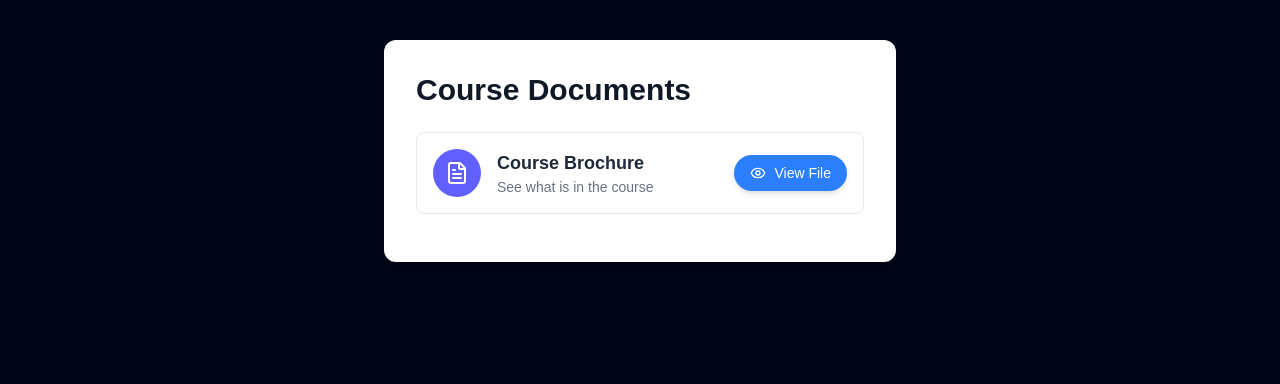
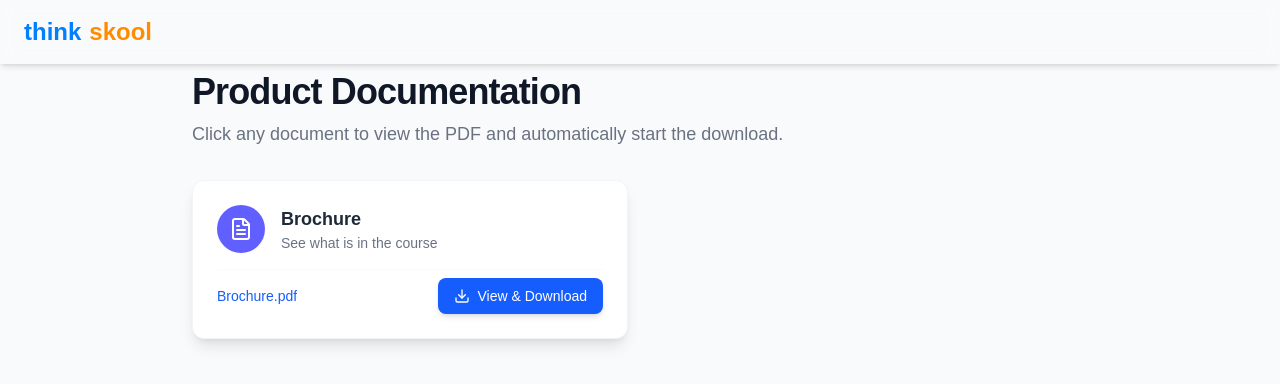
Before and after one commit to samar-raghav1/thinkskool, a React (Vite) app in the folder Client/: page /downloads in a window 1280 px wide. Shown: the top 384 px of the page. Built offline with nearby package versions, Linux system fonts and the light colour scheme; no server answers.

Commit message:
Change in download page

```diff
--- a/Client/src/components/DownloadButton.jsx
+++ b/Client/src/components/DownloadButton.jsx
@@ -1,22 +1,53 @@
 import React from 'react'
 import Tooltip from './Tooltip';
-import { useNavigate } from 'react-router-dom';
 import { DownloadCloudIcon } from 'lucide-react';
+import Brochure from '../assets/pdf/Brochure.pdf';
 
 const DownloadButton = () => {
     const customOrange = '#FF8C00';
-    const navigate = useNavigate();
+    const [isVisible, setIsVisible] = React.useState(true);
+
+    React.useEffect(() => {
+        const handleScroll = () => {
+            if (window.scrollY > 400) {
+                setIsVisible(false);
+            } else {
+                setIsVisible(true);
+            }
+        };
+
+        window.addEventListener('scroll', handleScroll);
+        return () => window.removeEventListener('scroll', handleScroll);
+    }, []);
+
+    const handleDownload = () => {
+        // Open in new tab (preview)
+        window.open(Brochure, '_blank');
+
+        // Trigger download
+        setTimeout(() => {
+            const link = document.createElement('a');
+            link.href = Brochure;
+            link.download = 'Brochure.pdf';
+            document.body.appendChild(link);
+            link.click();
+            document.body.removeChild(link);
+        }, 100);
+    };
+
+    if (!isVisible) return null;
+
     return (
-     <div className="fixed bottom-6 right-6 z-50 mr-20">
+        <div className="fixed bottom-6 right-6 z-50 transition-opacity duration-300">
             <Tooltip text="Download catalog">
                 <button
-                        // NOTE: Ensure navigate and setIsMenuOpen functions are available in this scope
-                        onClick={() => {  navigate('/downloads'); }}
-                        className="p-4 flex rounded-full text-white transition duration-150 shadow-xl hover:shadow-2xl hover:scale-105 transform cursor-pointer"
+                    onClick={handleDownload}
+                    className="p-4 flex items-center gap-2 rounded-full text-white transition duration-150 shadow-xl hover:shadow-2xl hover:scale-105 transform cursor-pointer"
                     style={{ backgroundColor: customOrange }}
-                        aria-label="Download catalog"
+                    aria-label="Download Brochure"
                 >
                     <DownloadCloudIcon className="w-6 h-6" />
+                    <span className="font-semibold md:block hidden">Download Brochure</span>
                 </button>
             </Tooltip>
         </div>
--- a/Client/src/pages/DownloadPage.jsx
+++ b/Client/src/pages/DownloadPage.jsx
@@ -1,107 +1,109 @@
+/* eslint-disable no-unused-vars */
 import React, { useState } from 'react';
-import { FileText, Eye } from 'lucide-react';
+import { FileText, FolderOpen, FlaskConical, Download } from 'lucide-react';
+import Logo from '../components/Logo';
+import Brochure from '../assets/pdf/Brochure.pdf';
 
-// --- Data for demonstration ---
+// Mock data, replacing original icon references with Lucide icons
 const initialDocuments = [
   {
     id: 1,
-    title: "Course Brochure",
+    title: "Brochure",
     description: "See what is in the course",
-    // The user has requested this specific relative path.
-    // NOTE: For this to work in a real deployed environment, 'Brochure.pdf' MUST be
-    // accessible at the root of your server, often by placing it in the /public folder
-    // inside the 'assets/pdf' subdirectory.
-    url: "/assets/pdf/Brochure.pdf",
     fileName: "Brochure.pdf",
+    url: Brochure,
     Icon: FileText,
     color: 'bg-indigo-500'
   }
 ];
 
 /**
- * Handles the view action: fetches the document content as a Blob
- * and opens the Blob URL in a new tab for viewing only.
+ * Handles the dual action: first opens the document in a new tab,
+ * then triggers the download shortly after.
  * @param {object} doc - The document object containing url and fileName.
  */
-const handleViewAndDownload = async (doc) => {
+const handleViewAndDownload = (doc) => {
+  // 1. Open the PDF in a new tab/window for viewing
+  const newWindow = window.open(doc.url, '_blank', 'noopener,noreferrer');
+
+  // 2. Wait a moment before triggering the download.
+  // This small delay (100ms) helps ensure the browser processes the 'open' command first.
+  setTimeout(() => {
     try {
-    // 1. Fetch the file content as raw binary data (Blob)
-    const response = await fetch(doc.url);
-
-    // Check if the response is valid
-    if (!response.ok) {
-        // Log a specific error if the fetch fails (e.g., 404 Not Found)
-        console.error(`Failed to fetch document from ${doc.url}. Status: ${response.status} ${response.statusText}`);
-        // Fallback to the original URL if fetch fails
-        window.open(doc.url, '_blank', 'noopener,noreferrer');
-        return;
+      // 3. Trigger the download using a temporary anchor element
+      const link = document.createElement('a');
+      link.href = doc.url;
+      link.download = doc.fileName; // This attribute forces a download dialog
+      document.body.appendChild(link);
+      link.click();
+      document.body.removeChild(link);
+      console.log(`Download triggered for: ${doc.fileName}`);
+    } catch (error) {
+      // Fallback for strict browser environments
+      console.error("Could not trigger download. The file may only be opened for viewing.", error);
     }
-
-    const blob = await response.blob();
-
-    // Check content type to be sure it's a PDF
-    if (blob.type !== 'application/pdf') {
-        console.warn(`File fetched is not a PDF (MIME type: ${blob.type}). Attempting to open original URL.`);
-        // Fallback to the original URL if type check fails
-        window.open(doc.url, '_blank', 'noopener,noreferrer');
-        return;
-    }
-
-    // 2. Create a temporary client-side URL for the Blob
-    const blobUrl = URL.createObjectURL(blob);
-
-    // 3. Open the Blob URL in a new tab/window for viewing
-    window.open(blobUrl, '_blank', 'noopener,noreferrer');
-
-    // The object URL is not revoked here as the new window needs it.
-
-    console.log(`View successfully triggered for: ${doc.fileName}`);
-
-  } catch (error) {
-    console.error("Critical error during fetch or view process:", error);
-    // Final fallback: try to open the original URL
-    window.open(doc.url, '_blank', 'noopener,noreferrer');
-  }
+  }, 100);
 };
 
-// --- Demonstration Component ---
-
-const DocumentDownloadHandler = () => {
-    const [documents] = useState(initialDocuments);
+const DocumentCard = ({ doc }) => {
+  const IconComponent = doc.Icon;
 
   return (
-        <div className="p-8 max-w-lg mx-auto bg-white shadow-xl rounded-xl mt-10">
-            <h2 className="text-3xl font-extrabold text-gray-900 mb-6">Course Documents</h2>
-
-            {documents.map(doc => (
-                <div
-                    key={doc.id}
-                    className="flex items-center justify-between p-4 mb-4 border border-gray-200 rounded-lg transition duration-300 hover:shadow-lg"
-                >
+    <div>
+      <div className="flex flex-col bg-white border border-gray-100 rounded-xl shadow-lg hover:shadow-xl transition duration-300 p-6 space-y-4">
         <div className="flex items-center space-x-4">
           <div className={`p-3 rounded-full ${doc.color} text-white`}>
-                            <doc.Icon className="w-6 h-6" />
+            <IconComponent className="w-6 h-6" />
           </div>
           <div>
-                            <p className="text-lg font-semibold text-gray-800">{doc.title}</p>
+            <h3 className="text-lg font-semibold text-gray-800">{doc.title}</h3>
             <p className="text-sm text-gray-500">{doc.description}</p>
           </div>
         </div>
 
+        <div className="flex items-center justify-between pt-2 border-t border-gray-50">
+          <span className="text-sm text-blue-600 font-medium truncate max-w-[60%]">
+            {doc.fileName}
+          </span>
           <button
             onClick={() => handleViewAndDownload(doc)}
-                        className="flex items-center space-x-2 px-4 py-2 bg-blue-500 text-white font-medium rounded-full shadow-md hover:bg-blue-600 focus:outline-none focus:ring-2 focus:ring-blue-500 focus:ring-offset-2 transition duration-150 text-sm"
-                        title="View Document"
+            className="flex items-center space-x-2 px-4 py-2 bg-blue-600 text-white text-sm font-medium rounded-lg shadow-md hover:bg-blue-700 transition duration-150 transform hover:scale-[1.02] active:scale-95 focus:outline-none focus:ring-2 focus:ring-blue-500 focus:ring-offset-2"
+            aria-label={`View and download ${doc.title}`}
           >
-                        <Eye className="w-4 h-4" />
-                        <span className="hidden sm:inline">View File</span>
+            <Download className="w-4 h-4" />
+            <span>View & Download</span>
           </button>
         </div>
-            ))}
-
-
+      </div>
     </div>
   );
 };
 
-export default DocumentDownloadHandler;
+const DownloadPage = () => {
+  const [documents] = useState(initialDocuments);
+
+  return (
+    <div className="min-h-screen bg-gray-50 p-4 sm:p-8 font-sans">
+      <Logo/>
+      <script src="https://cdn.tailwindcss.com"></script>
+      <div className="max-w-4xl mx-auto mt-10">
+        <header className="mb-8">
+          <h1 className="text-3xl font-extrabold text-gray-900 tracking-tight sm:text-4xl">
+            Product Documentation
+          </h1>
+          <p className="mt-2 text-lg text-gray-500">
+            Click any document to view the PDF and automatically start the download.
+          </p>
+        </header>
+
+        <main className="grid grid-cols-1 md:grid-cols-2 gap-6">
+          {documents.map((doc) => (
+            <DocumentCard key={doc.id} doc={doc} />
+          ))}
+        </main>
+      </div>
+    </div>
+  );
+};
+
+export default DownloadPage;
```
Lines whose indentation alone changed are shown as unchanged.
